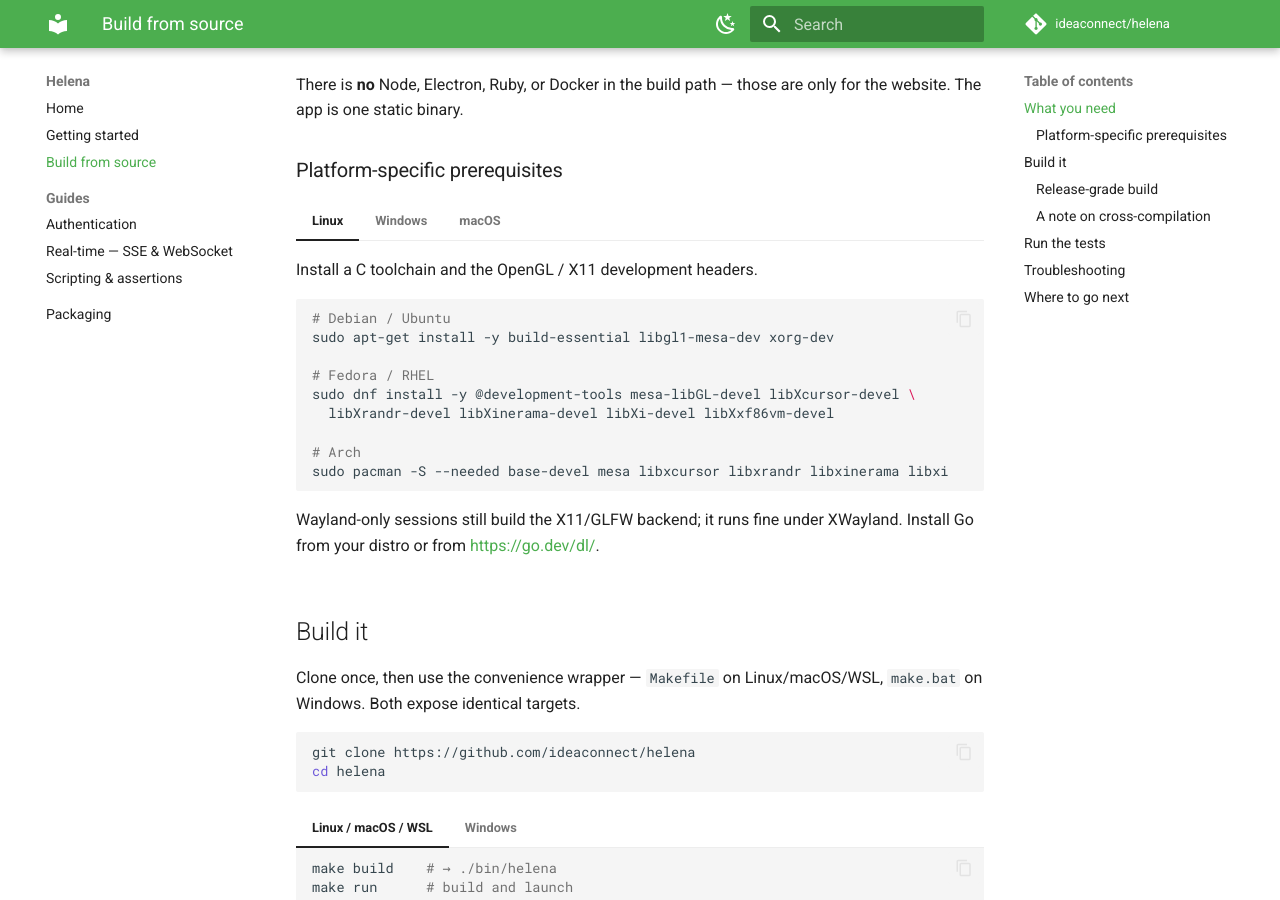
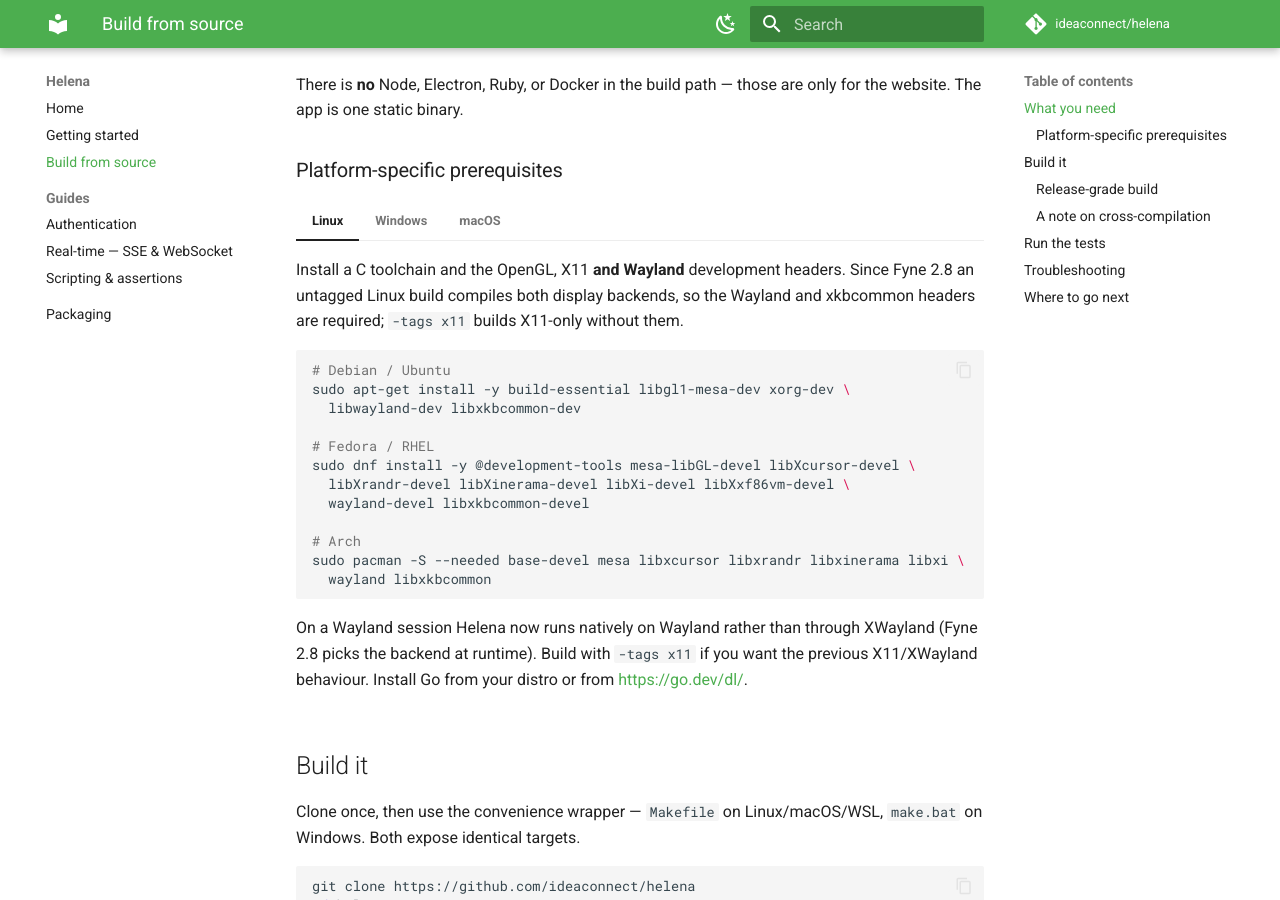
Before and after one commit to ideaconnect/helena, an MkDocs documentation site: the page built from docs/BUILDING.md, in a window 1280 px wide and 900 px high, scrolled down 752 px. Built offline with MkDocs 1.6.1 and Material for MkDocs 9.7.7, drawn with Linux system fonts in a browser that asks for light colours; comment, search, counter and statistics services are not loaded; some of the changed text lies outside the part shown.

Commit message:
deps: Fyne 2.8.1 + dependency and CI-action refresh
Every bump was validated by applying it and running the real gate (-race
suite, BDD features, covergate floor), not from release notes.

Fyne 2.7.4 -> 2.8.1 brings two consequences. Linux builds now compile the
Wayland backend alongside X11 (go-gl/glfw v3.4), so CI's apt line gains
libwayland-dev + libxkbcommon-dev at all five sites and the build docs gain
them for Debian/Fedora/Arch; a Wayland session now runs Helena natively
instead of through XWayland. And Fyne 2.8 drops Windows 7/8 and macOS <=
10.14 — no practical change, since the MSIX manifest already required
Windows 10 1809+ and the macOS harness macOS 11+.

It also silently broke the active-tab indicator: Fyne 2.8 sizes the selected
tab's underline from SizeNameSeparatorThickness instead of SizeNamePadding,
and helenaTheme pins that to 1 for hairline separators, collapsing the green
accent pill to a 1pt line on every tab bar. A scoped tabsTheme restores 4
inside the tab subtrees only — one NewThemeOverride around the request/
response split covers both bars plus the nested Docs/Scripts sub-tabs, and
the export dialog wraps its own. Global would have thickened the structural
toolbar/sidebar/status-bar separators. Proven by regenerating the website
screenshots and pixel-diffing: the tab strip is byte-identical to the pre-2.8
rendering, and the only whole-image differences are the ephemeral port and
the "N ms" timing text, so the captures are left untouched rather than
churned with noise.

Deps: kin-openapi 0.140.0 -> 0.149.0 (also clearing four unreachable
advisories), godog 0.15.1 -> 0.16.0, goja to 2026-08-26, x/text -> 0.41.0,
x/image -> 0.45.0, go-fyne-pretty-view -> v2.6.0-alpha.

Actions: setup-go v6 -> v7 (six sites) and setup-python v6 -> v7. Both v7
majors are ESM migrations; setup-go's action.yml is byte-identical to v6.4.0,
so the go-version-file + GOTOOLCHAIN=local toolchain pin is untouched, and
setup-python v7 only drops a pip-install input no workflow passes.

````diff
--- a/docs/BUILDING.md
+++ b/docs/BUILDING.md
@@ -28,22 +28,30 @@
 
 === "Linux"
 
-    Install a C toolchain and the OpenGL / X11 development headers.
+    Install a C toolchain and the OpenGL, X11 **and Wayland** development headers.
+    Since Fyne 2.8 an untagged Linux build compiles both display backends, so the
+    Wayland and xkbcommon headers are required; `-tags x11` builds X11-only
+    without them.
 
     ```sh
     # Debian / Ubuntu
-    sudo apt-get install -y build-essential libgl1-mesa-dev xorg-dev
+    sudo apt-get install -y build-essential libgl1-mesa-dev xorg-dev \
+      libwayland-dev libxkbcommon-dev
 
     # Fedora / RHEL
     sudo dnf install -y @development-tools mesa-libGL-devel libXcursor-devel \
-      libXrandr-devel libXinerama-devel libXi-devel libXxf86vm-devel
+      libXrandr-devel libXinerama-devel libXi-devel libXxf86vm-devel \
+      wayland-devel libxkbcommon-devel
 
     # Arch
-    sudo pacman -S --needed base-devel mesa libxcursor libxrandr libxinerama libxi
+    sudo pacman -S --needed base-devel mesa libxcursor libxrandr libxinerama libxi \
+      wayland libxkbcommon
     ```
 
-    Wayland-only sessions still build the X11/GLFW backend; it runs fine under
-    XWayland. Install Go from your distro or from <https://go.dev/dl/>.
+    On a Wayland session Helena now runs natively on Wayland rather than through
+    XWayland (Fyne 2.8 picks the backend at runtime). Build with `-tags x11` if you
+    want the previous X11/XWayland behaviour. Install Go from your distro or from
+    <https://go.dev/dl/>.
 
 === "Windows"
 
@@ -170,6 +178,7 @@
 | ------- | --- |
 | `gcc: command not found` / `exec: "gcc"` | Install the C toolchain for your platform (above). cgo needs it. |
 | `fatal error: GL/gl.h: No such file` (Linux) | Install `libgl1-mesa-dev` and `xorg-dev` (or the Fedora/Arch equivalents). |
+| `fatal error: wayland-client-core.h: No such file` (Linux) | Install `libwayland-dev` and `libxkbcommon-dev`. Fyne 2.8 builds the Wayland backend by default; `-tags x11` skips it. |
 | `gcc_arm64.S: no such instruction` (Windows/ARM) | Your GCC is x86-64; install llvm-mingw's native aarch64 toolchain and set `CC`/`CXX` (see above). |
 | Colour emoji render as blank boxes | Expected in release builds (`-tags no_emoji`). Build without the tag for colour emoji. |
 | `build Go version lower than targeted` | Your `go` is older than `go.mod`'s `go` directive; install Go 1.26.7+. |
````
Also changed, not shown: AGENTS.md (+1 -1 lines), CHANGELOG.md (+34 -5 lines), README.md (+3 -1 lines), internal/ui/README.md (+1 -1 lines), internal/ui/STRUCTURE.md (+1 -1 lines), .github/workflows/ci.yml, .github/workflows/pages.yml, 6 other files.
